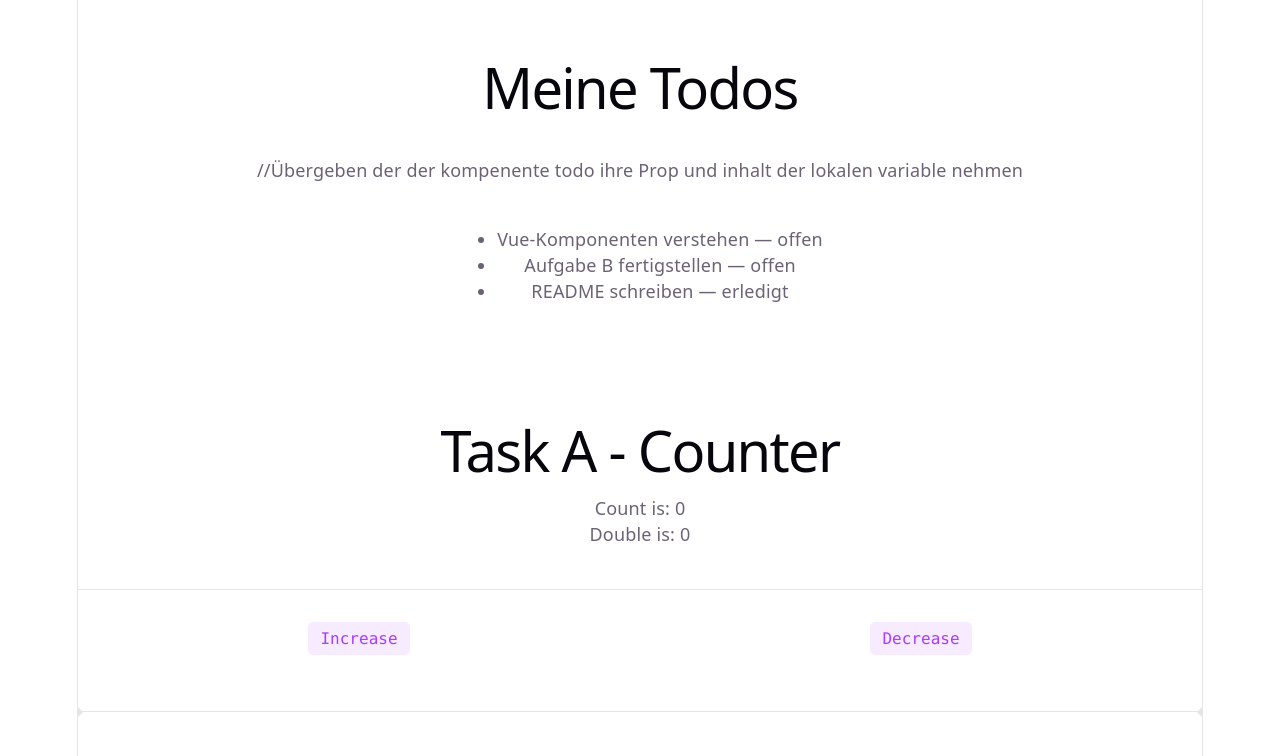
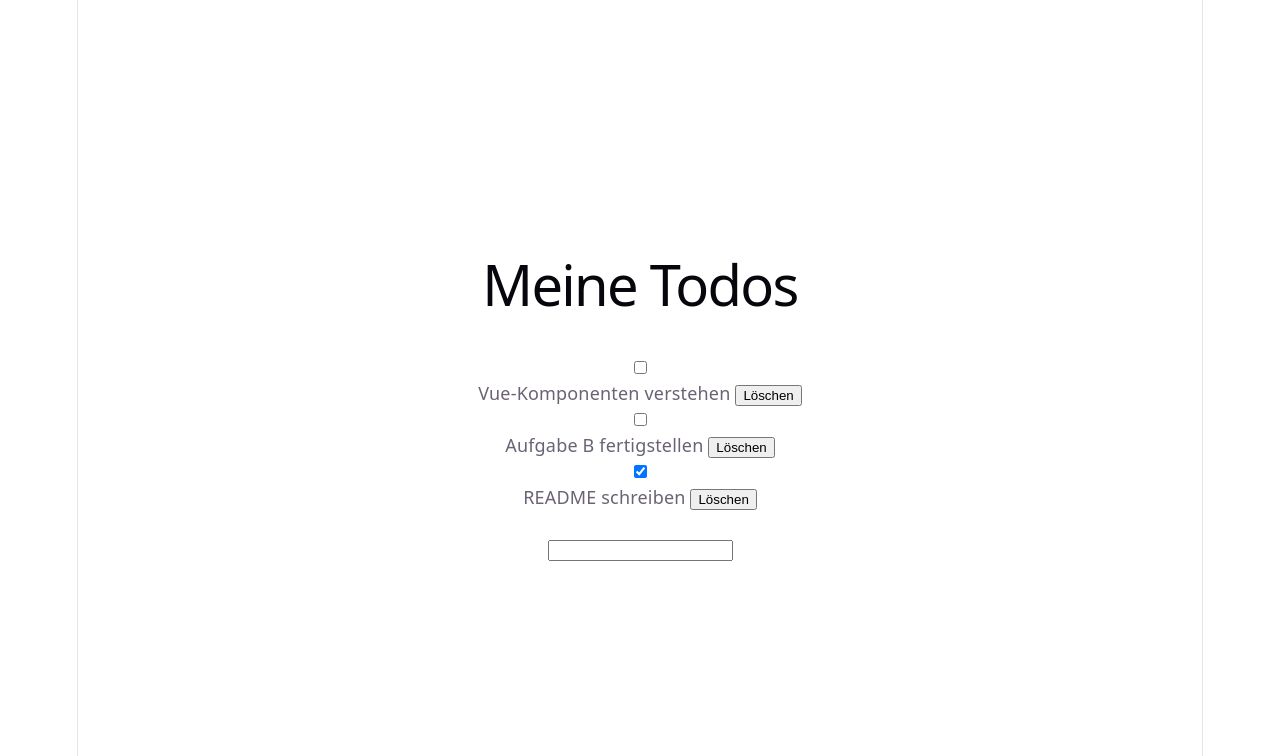
Before and after one commit to EricDroessiger/FHTechnikum-web-project-1, a Vue app: page / in a window 1280 px wide. Shown: the top 756 px of the page. Built offline with nearby package versions, Linux system fonts and the light colour scheme.

Commit message:
Stufe B Work in Progress
Neue Liste und Toggle

```diff
--- a/src/App.vue
+++ b/src/App.vue
@@ -1,9 +1,7 @@
 <script setup>
 import TaskB from "./components/TodoApp.vue";
-import TaskA from "./components/CounterApp.vue";
 </script>
 
 <template>
   <TaskB />
-  <TaskA />
 </template>
--- a/src/components/TodoApp.vue
+++ b/src/components/TodoApp.vue
@@ -1,10 +1,13 @@
 //State + Logik
 
 <script setup lang="ts">
-import {ref} from 'vue';
+import {computed, ref} from 'vue';
 import type {Todo} from "../models/todo.ts";
-import TodoList from "./TodoList.vue";
+import TodoList from "./TodoList2.vue";
 
+const filter = ref("All")
+
+const newTodo = ref('')
 
 // todos als reaktive Vue funktion definieren
 // Array aus Todo Objekten erstellen
@@ -27,14 +30,49 @@ const todos = ref<Todo[]>([
   },
 ])
 
+const filteredTodos = computed(() => {
+  if (filter.value == "All") {
+    return [...todos.value]
+  }
+  else if(filter.value = "OPEN")
+  {
+    return todos.value.filter(todo => todo.done)
+  }
+  else {
+    return todos.value.filter(todo => !todo.done)
+  }
+})
+
+function addTodo(){
+  todos.value.push({id: Date.now(), text: newTodo.value, done: false})
+}
+
+function toggleTodo(id: number){
+  todos.value.forEach(todo => {
+    if (todo.id == id)
+    {
+      todo.done = !todo.done
+    }
+  });
+
+
+  // zum löschen: [...todos.value.filter(todo => todo.id != id)]
+
+}
+
+// oder todos.value.length +1
 </script>
+
+
+// hier dann filtered todos anzeigen
 
 <template>
   <section id="center">
     <h1>Meine Todos</h1>
-
-    //Übergeben der der kompenente todo ihre Prop und inhalt der lokalen variable nehmen
-    <TodoList :todos="todos"/>
+    <TodoList :todos="filteredTodos" @toggle="toggleTodo"/>
+    <div>
+      <input type="text" @keyup.enter="addTodo" v-model="newTodo">
+    </div>
   </section>
 
 </template>
--- /dev/null
+++ b/src/components/TodoItem2.vue
@@ -0,0 +1,35 @@
+//einzelnes Todo mit Checkbox
+<script setup lang="ts">
+import { Todo } from "../models/todo";
+
+const props = defineProps({
+  todo: {
+    type: Object as () => Todo,
+    required: true,
+  },
+});
+
+
+//Komponente kann toggle und delete Events senden und geben die ID des todos mit
+const emit = defineEmits<{
+  (event: "toggle", id: number): void;
+  (event: "delete", id: number): void;
+}>();
+
+function deleteTodo(){
+  emit("delete", props.todo.id);
+}
+
+</script>
+
+//Toggle an die Liste weiter hoch geben
+<template>
+  <div>
+    <input type="checkbox" name="id" :checked="props.todo.done" @toggle="$emit('toggle', props.todo.id)">
+    <p>
+      {{ props.todo.text }}
+      <button type="button" @click="deleteTodo">Löschen</button>
+    </p>
+  </div>
+
+</template>
--- /dev/null
+++ b/src/components/TodoList2.vue
@@ -0,0 +1,24 @@
+//Liste rendern
+<script setup lang="ts">
+import {ref} from 'vue';
+import type {Todo} from "../models/todo.ts";
+import TodoItem from './TodoItem2.vue';
+
+const props = defineProps({
+  todos: {
+    type: Array as () => Todo[],
+    required: true,
+  },
+});
+
+const emit = defineEmits<{
+  (event: "delete", id: number): void;
+}>();
+
+</script>
+
+<template>
+  <div>
+    <TodoItem v-for="item in props.todos" :key="item.id" :todo="item" @delete="emit('delete', $event)"/>
+  </div>
+</template>
```
